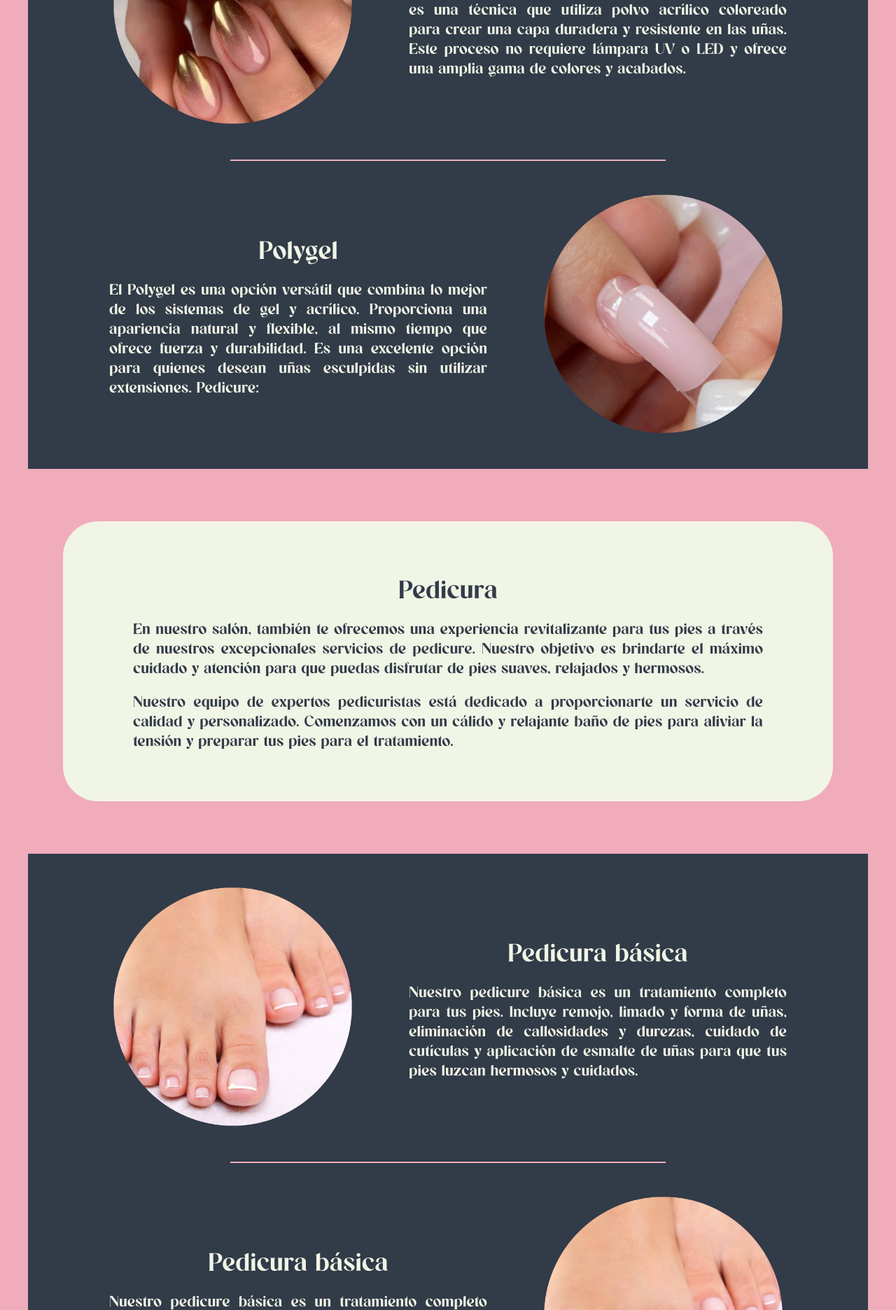
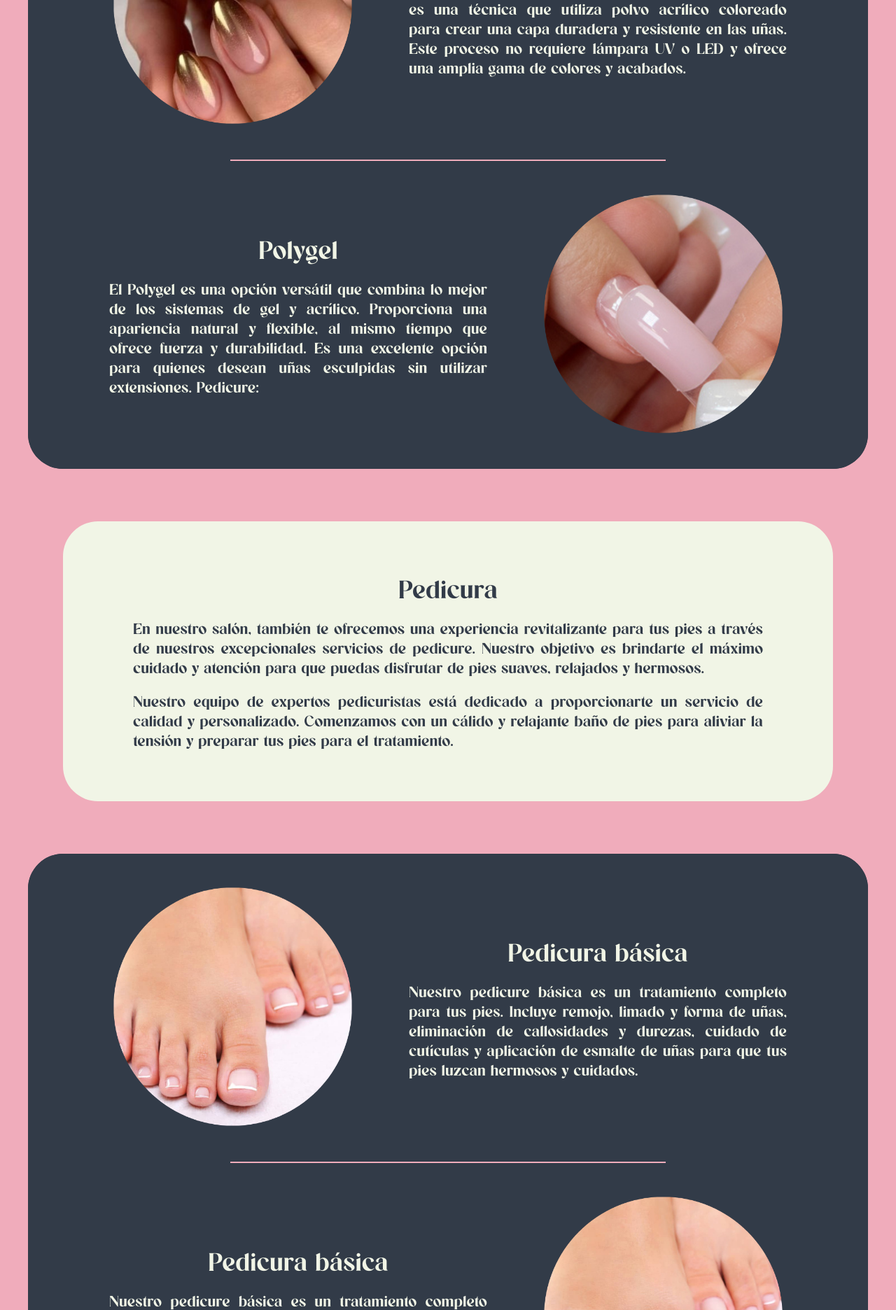
Before and after one commit to luisjuarezve/proyectoOhlala, a Django app: page /servicios in a window 1280 px wide. Shown: the part 2626-4498 px from the top of the page at 70% size. Run offline with Django 5.2, Linux system fonts and the light colour scheme.

Commit message:
Fix services edges

```diff
--- a/ohlala/ohlala/static/css/MariaMoros.css
+++ b/ohlala/ohlala/static/css/MariaMoros.css
@@ -121,7 +121,6 @@ hr {
   }
 
   .contendor-padre {
-    background-color: #323B48;
     display: flex;
     flex-direction: column;
     justify-content: space-around;
--- a/ohlala/ohlala/static/css/luisGarrillo.css
+++ b/ohlala/ohlala/static/css/luisGarrillo.css
@@ -717,6 +717,23 @@ border: solid 3px #323B48;
   .texto p, .caja-blanca p {
     font-size: 24px;
   }
+  .caja-negra.first {
+    border-top-left-radius: 50px;
+    border-top-right-radius: 50px;
+  }
+
+  .caja-negra.last {
+    border-bottom-left-radius: 50px;
+    border-bottom-right-radius: 50px;
+  }
+
+  .ayuda {
+    display: flex;
+    flex-direction: column;
+    align-items: center;
+    background-color: #323B48;
+    border-radius: 50px;
+  }
 
   /*
     fix contact
--- a/ohlala/ohlala_app/templates/ohlala_app/servicios.html
+++ b/ohlala/ohlala_app/templates/ohlala_app/servicios.html
@@ -11,16 +11,17 @@
         <p>Cada visita a nuestro salón es una oportunidad para consentirte y mimarte, mientras te relajas en un ambiente acogedor y tranquilo. Nos preocupamos por tu comodidad y bienestar, por lo que utilizamos productos de alta calidad que cuidan y protegen tus uñas y cutículas.</p>
       </div>
     </div>
-    <div class="caja-negra">
+    <div class="ayuda">
+      <div class="caja-negra first">
         <div><img src="{% static "img/manicura-basica.png" %}" class=imagen alt=""></div>
-      <div id="#manicura" class=texto>
+        <div id="#manicura" class="texto">
           <h1>Manicura básica</h1>
           <p>Nuestra manicura básica incluye limado y forma de uñas, cuidado de cutículas y opcionalmente, la aplicación de esmalte de uñas para embellecer tus manos.</p>
         </div>
       </div>
       <hr>
       <div class="caja-negra">
-      <div id="#manicura-rusa" class=texto>
+        <div id="#manicura-rusa" class="texto">
           <h1>Manicura rusa</h1>
           <p>La manicura rusa es una técnica especializada que utiliza limado suave y delicado de las uñas, enfocándose en lograr una apariencia natural y saludable. Este tipo de manicura es ideal para aquellas personas que prefieren un aspecto más sutil.</p>
         </div>
@@ -29,14 +30,14 @@
       <hr>
       <div class="caja-negra">
         <div><div><img src="{% static "img/manicura-gel.png" %}" class=imagen alt=""></div></div>
-      <div id="#manicura-gel" class=texto>
+        <div id="#manicura-gel" class="texto">
           <h1>Manicura en gel</h1>
           <p>Con nuestro manicure en gel, disfrutarás de un esmalte de uñas de larga duración. Utilizamos esmaltes de gel de alta calidad que se secan bajo una lámpara UV o LED, brindando un brillo duradero y resistencia a los astillamientos.</p>
         </div>
       </div>
       <hr>
       <div id="#manicura-apres-gel" class="caja-negra">
-      <div class=texto>
+        <div class="texto">
           <h1>Aprés Gel X</h1>
           <p> El Aprés Gel X es una técnica innovadora que combina extensiones de uñas con gel y puntas adhesivas. Obtendrás uñas largas y hermosas sin dañar tu uña natural. El resultado es un aspecto elegante y duradero.</p>
         </div>
@@ -45,19 +46,20 @@
       <hr>
       <div id="#manicura-dip" class="caja-negra">
         <div><div><img src="{% static "img/dip-powder.png" %}" class=imagen alt=""></div></div>
-      <div class=texto>
+        <div class="texto">
           <h1>Dip Powder</h1>
           <p>El Dip Powder, también conocido como SNS o NexGen, es una técnica que utiliza polvo acrílico coloreado para crear una capa duradera y resistente en las uñas. Este proceso no requiere lámpara UV o LED y ofrece una amplia gama de colores y acabados.</p>
         </div>
       </div>
       <hr>
-    <div id="#manicura-polygel" class="caja-negra">
-      <div class=texto>
+      <div id="#manicura-polygel" class="caja-negra last">
+        <div class="texto">
           <h1>Polygel</h1>
           <p>El Polygel es una opción versátil que combina lo mejor de los sistemas de gel y acrílico. Proporciona una apariencia natural y flexible, al mismo tiempo que ofrece fuerza y durabilidad. Es una excelente opción para quienes desean uñas esculpidas sin utilizar extensiones.
             Pedicure:</p>
         </div>
         <div><img src="{% static "img/poly-gel.png" %}" class=imagen alt=""></div>
+      </div>
     </div>
     <div class="caja-rosada">
       <div class="caja-blanca">
@@ -66,7 +68,9 @@
         <p>Nuestro equipo de expertos pedicuristas está dedicado a proporcionarte un servicio de calidad y personalizado. Comenzamos con un cálido y relajante baño de pies para aliviar la tensión y preparar tus pies para el tratamiento. </p>
       </div>
     </div>
-    <div class="caja-negra">
+
+    <div class="ayuda">
+      <div class="caja-negra first">
         <div><img src="{% static "img/pedicura-circulo1.png" %}" class=imagen alt=""></div>
         <div class=texto>
           <h1>Pedicura básica</h1>
@@ -74,13 +78,15 @@
         </div>
       </div>
       <hr>
-    <div class="caja-negra">
+      <div class="caja-negra last">
         <div class=texto>
           <h1>Pedicura básica</h1>
           <p>Nuestro pedicure básica es un tratamiento completo para tus pies. Incluye remojo, limado y forma de uñas, eliminación de callosidades y durezas, cuidado de cutículas y aplicación de esmalte de uñas para que tus pies luzcan hermosos y cuidados.</p>
         </div>
         <div><img src="{% static "img/pedicura-circulo1.png" %}" class=imagen alt=""></div>
       </div>
+    </div>
+
     <div class="caja-rosada">
       <h3 class="texto1">Nuestro objetivo es brindarte una experiencia personalizada y satisfactoria, por lo que nos esforzaremos por cumplir con tus expectativas y superarlas. Si tienes alguna pregunta o inquietud antes de tu cita, no dudes en contactarnos. Estaremos encantados de ayudarte.</h3>
       <a href="" class="button-primary">Agendar cita</a>
```
Lines whose indentation alone changed are shown as unchanged.
